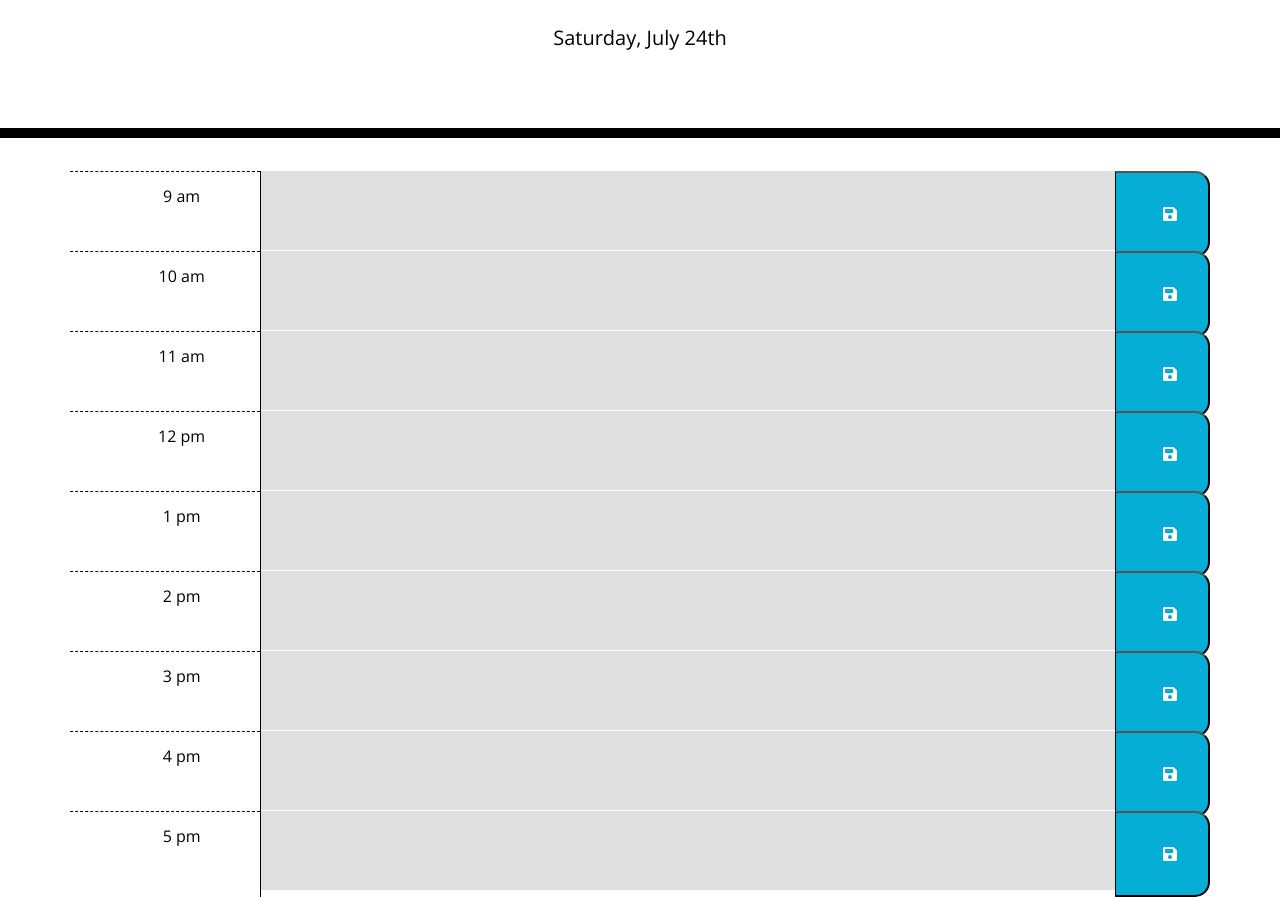
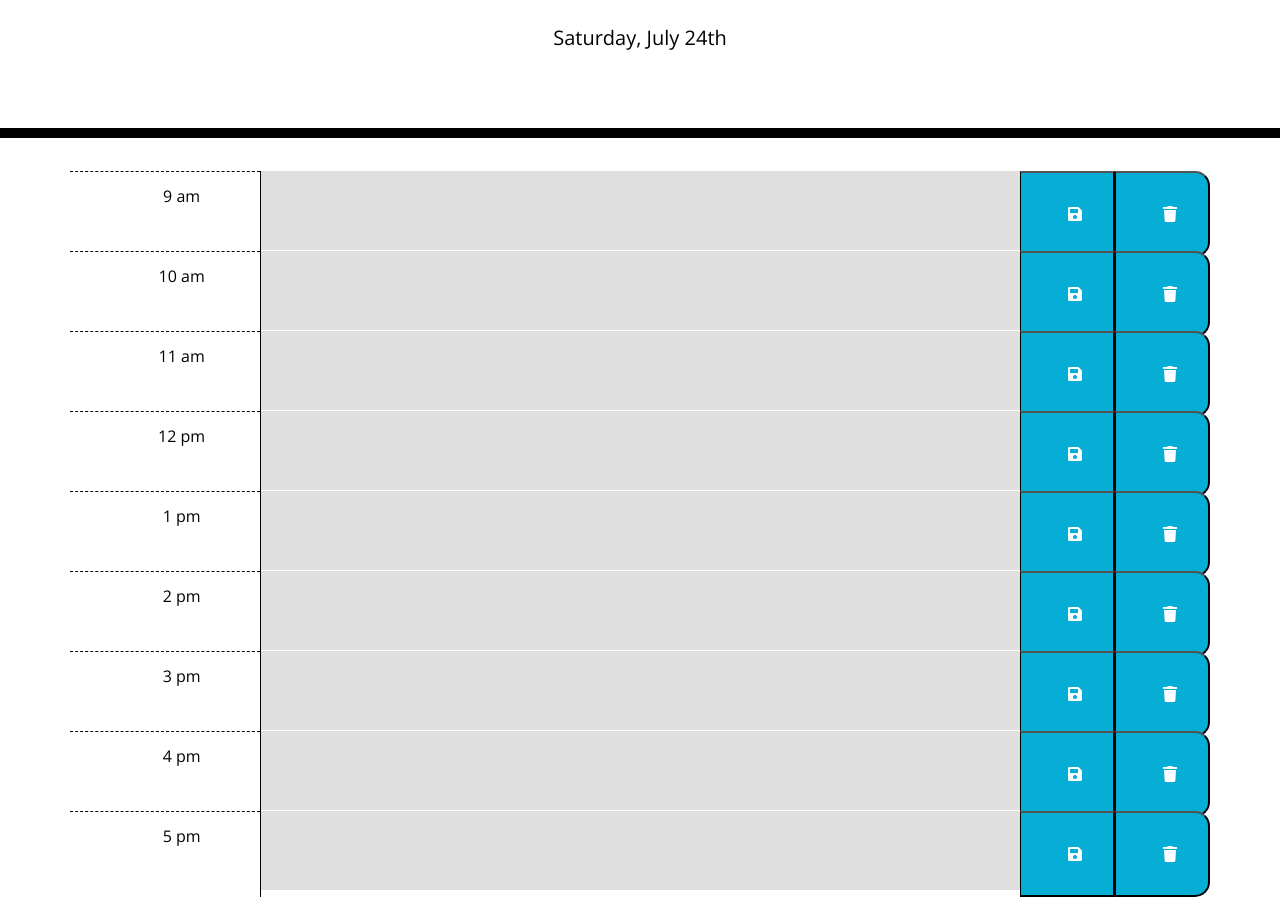
Before and after one commit to awee01/Project-5, a plain HTML site: page index.html in a window 1280 px wide. Shown: the part 182-1079 px from the top of the page. Drawn offline with nearby package versions, Linux system fonts and the light colour scheme.

Commit message:
Add files via upload

```diff
--- a/assets/css/style.css
+++ b/assets/css/style.css
@@ -60,14 +60,25 @@ textarea{
 
 .saveBtn {
   border-left: 1px solid black;
+  background-color: #06AED5;
+  color: white;
+}
+
+
+.deleteBtn {
+  border-left: 1px solid black;
   border-top-right-radius: 15px;
   border-bottom-right-radius: 15px;
   background-color: #06AED5;
   color: white;
 }
 
-
 .saveBtn i:hover {
   font-size: 20px;
   transition: all .3s ease-in-out;
 }
+
+.deleteBtn i:hover {
+  font-size: 20px;
+  transition: all .3s ease-in-out;
+}
--- a/assets/js/script.js
+++ b/assets/js/script.js
@@ -15,6 +15,7 @@ $(".saveBtn").on("click", function () {
 })
 
 // Retrieving saved items from local storage
+
 $("#9 .text-input").val(localStorage.getItem("9"));
 $("#10 .text-input").val(localStorage.getItem("10"));
 $("#11 .text-input").val(localStorage.getItem("11"));
@@ -24,6 +25,17 @@ $("#14 .text-input").val(localStorage.getItem("14"));
 $("#15 .text-input").val(localStorage.getItem("15"));
 $("#16 .text-input").val(localStorage.getItem("16"));
 $("#17 .text-input").val(localStorage.getItem("17"));
+
+// Delete Button
+$(".deleteBtn").on("click", function () {
+
+  var recordedTime = $(this).parent().attr("id");
+
+  localStorage.removeItem(recordedTime);
+
+  $(this).siblings(".text-input").val("");
+
+})
 
 
 //defining function to compare colors
--- a/index.html
+++ b/index.html
@@ -31,10 +31,14 @@
         9 am
       </div>
 
-      <textarea class="col-9 text-input"> </textarea>
+      <textarea class="col-8 text-input"> </textarea>
 
       <button class="col-sm-1 saveBtn ">
         <i class="fas fa-save ml-3 mb-3"></i>
+      </button>
+
+      <button class="col-sm-1 deleteBtn ">
+        <i class="fas fa-trash ml-3 mb-3"></i>
       </button>
 
 
@@ -46,11 +50,16 @@
         10 am
       </div>
 
-      <textarea class="col-9 text-input"> </textarea>
+      <textarea class="col-8 text-input"> </textarea>
 
       <button class="col-sm-1 saveBtn ">
         <i class="fas fa-save ml-3 mb-3"></i>
       </button>
+
+      <button class="col-sm-1 deleteBtn ">
+        <i class="fas fa-trash ml-3 mb-3"></i>
+      </button>
+
 
 
 
@@ -62,11 +71,16 @@
         11 am
       </div>
 
-      <textarea class="col-9 text-input"> </textarea>
+      <textarea class="col-8 text-input"> </textarea>
 
       <button class="col-sm-1 saveBtn ">
         <i class="fas fa-save ml-3 mb-3"></i>
       </button>
+
+      <button class="col-sm-1 deleteBtn ">
+        <i class="fas fa-trash ml-3 mb-3"></i>
+      </button>
+
 
 
     </div>
@@ -76,11 +90,18 @@
         12 pm
       </div>
 
-      <textarea class="col-9 text-input"> </textarea>
+      <textarea class="col-8 text-input"> </textarea>
 
       <button class="col-sm-1 saveBtn ">
         <i class="fas fa-save ml-3 mb-3"></i>
       </button>
+
+      <button class="col-sm-1 deleteBtn ">
+        <i class="fas fa-trash ml-3 mb-3"></i>
+      </button>
+
+
+
 
 
     </div>
@@ -90,11 +111,16 @@
         1 pm
       </div>
 
-      <textarea class="col-9 text-input"> </textarea>
+      <textarea class="col-8 text-input"> </textarea>
 
       <button class="col-sm-1 saveBtn ">
         <i class="fas fa-save ml-3 mb-3"></i>
       </button>
+
+      <button class="col-sm-1 deleteBtn ">
+        <i class="fas fa-trash ml-3 mb-3"></i>
+      </button>
+
 
 
     </div>
@@ -104,11 +130,16 @@
         2 pm
       </div>
 
-      <textarea class="col-9 text-input"> </textarea>
+      <textarea class="col-8 text-input"> </textarea>
 
       <button class="col-sm-1 saveBtn ">
         <i class="fas fa-save ml-3 mb-3"></i>
       </button>
+
+      <button class="col-sm-1 deleteBtn ">
+        <i class="fas fa-trash ml-3 mb-3"></i>
+      </button>
+
 
 
     </div>
@@ -118,11 +149,16 @@
         3 pm
       </div>
 
-      <textarea class="col-9 text-input"> </textarea>
+      <textarea class="col-8 text-input"> </textarea>
 
       <button class="col-sm-1 saveBtn ">
         <i class="fas fa-save ml-3 mb-3"></i>
       </button>
+
+      <button class="col-sm-1 deleteBtn ">
+        <i class="fas fa-trash ml-3 mb-3"></i>
+      </button>
+
 
 
     </div>
@@ -132,11 +168,16 @@
         4 pm
       </div>
 
-      <textarea class="col-9 text-input"> </textarea>
+      <textarea class="col-8 text-input"> </textarea>
 
       <button class="col-sm-1 saveBtn ">
         <i class="fas fa-save ml-3 mb-3"></i>
       </button>
+
+      <button class="col-sm-1 deleteBtn ">
+        <i class="fas fa-trash ml-3 mb-3"></i>
+      </button>
+
 
 
     </div>
@@ -146,11 +187,16 @@
         5 pm
       </div>
 
-      <textarea class="col-9 text-input"> </textarea>
+      <textarea class="col-8 text-input"> </textarea>
 
       <button class="col-sm-1 saveBtn ">
         <i class="fas fa-save ml-3 mb-3"></i>
       </button>
+
+      <button class="col-sm-1 deleteBtn ">
+        <i class="fas fa-trash ml-3 mb-3"></i>
+      </button>
+
 
     </div>
 
```
